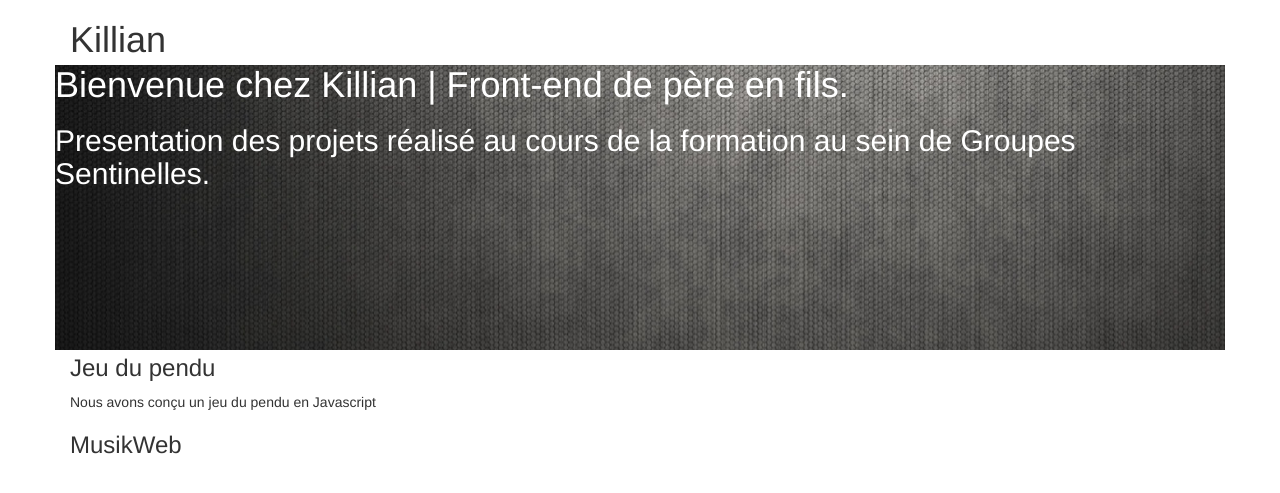
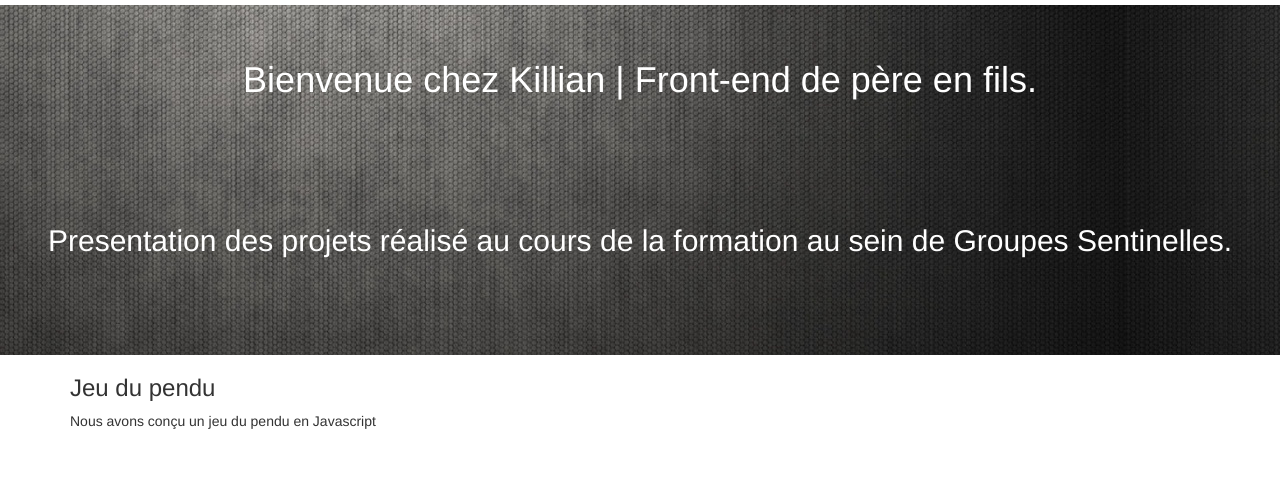
Before and after one commit to apprentissentinelles/portofolio-stagiaires, a PHP site: page /index.php?page=killian in a window 1280 px wide; the page is wider, and only the part inside the window is pictured. Shown: the part 70-563 px from the top of that part. Run offline with PHP 8.4, Linux system fonts and the light colour scheme; some libraries are stand-ins or nearby versions.

Commit message:
Modification Killian.php / Modification du menu dans index.php / changement Css Killian

```diff
--- a/css/style.css
+++ b/css/style.css
@@ -209,25 +209,26 @@
   padding: 10px 0px;
 }
 
-<<<<<<< HEAD
+
 
 /*****************************************
 *            PAGE CSS KILLIAN            *
 *****************************************/
 
-.banner {
+.bannerkillian {
   display: flex;
-  flex-flow:row wrap;
+  flex-flow:column wrap;
   align-content: center;
   justify-content: center;
-  margin-top: 100px;
+  margin-top: 5px;
+  height: 150px;
 }
 
 .backgroundkillian {
   background-image: url("../images/killianbanner.png");
   color : white;
-  margin: -15px -15px;
-  padding-bottom: 150px;
+  margin: 0 -500px;
+  height: 350px;
 }
 
 /*--------------------------------*/
--- a/index.php
+++ b/index.php
@@ -70,7 +70,7 @@
       </div>
     </div>
 
-  <h1><?php echo ucfirst($_GET["page"]); ?> </h1>
+<!--   <h1><?php echo ucfirst($_GET["page"]); ?></h1> -->
 
 <?php if(!isset($_GET["page"])){
   $_GET["page"] = "accueil";
--- a/pages/killian.php
+++ b/pages/killian.php
@@ -1,23 +1,11 @@
-<!DOCTYPE html>
-<html>
-<head>
-	<title>Page de Killian</title>
-	<meta charset="utf-8">
-	<link href="../css/style.css" rel="stylesheet">
-</head>
-<body>
-	<div class="banner backgroundkillian">
-		<h1 class="banner">Bienvenue chez Killian | Front-end de père en fils.</h1>
-		<h2>Presentation des projets réalisé au cours de la formation au sein de Groupes Sentinelles.</h2>
+	<div class="backgroundkillian">
+		<h1 class="bannerkillian">Bienvenue chez Killian | Front-end de père en fils.</h1>
+		<h2 class="bannerkillian">Presentation des projets réalisé au cours de la formation au sein de Groupes Sentinelles.</h2>
 	</div>
 
-	<section class="projets">
-
+	<section class="projetsPendu">
 		<div class ="pendu">
 			<h3>Jeu du pendu</h3>
 			<p>Nous avons conçu un jeu du pendu en Javascript</p>
 		</div>
-		<h3>MusikWeb</h3>
 	</section>
-</body>
-</html>
```
